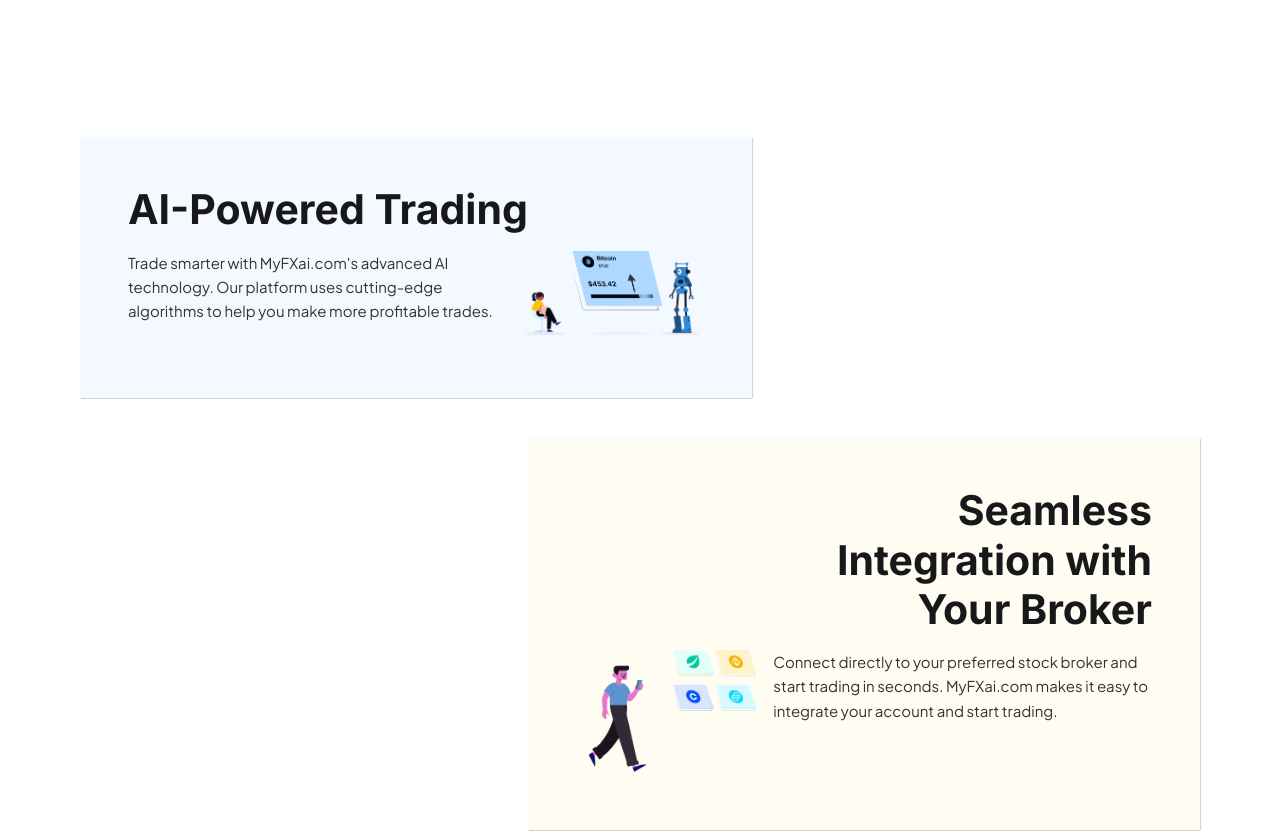
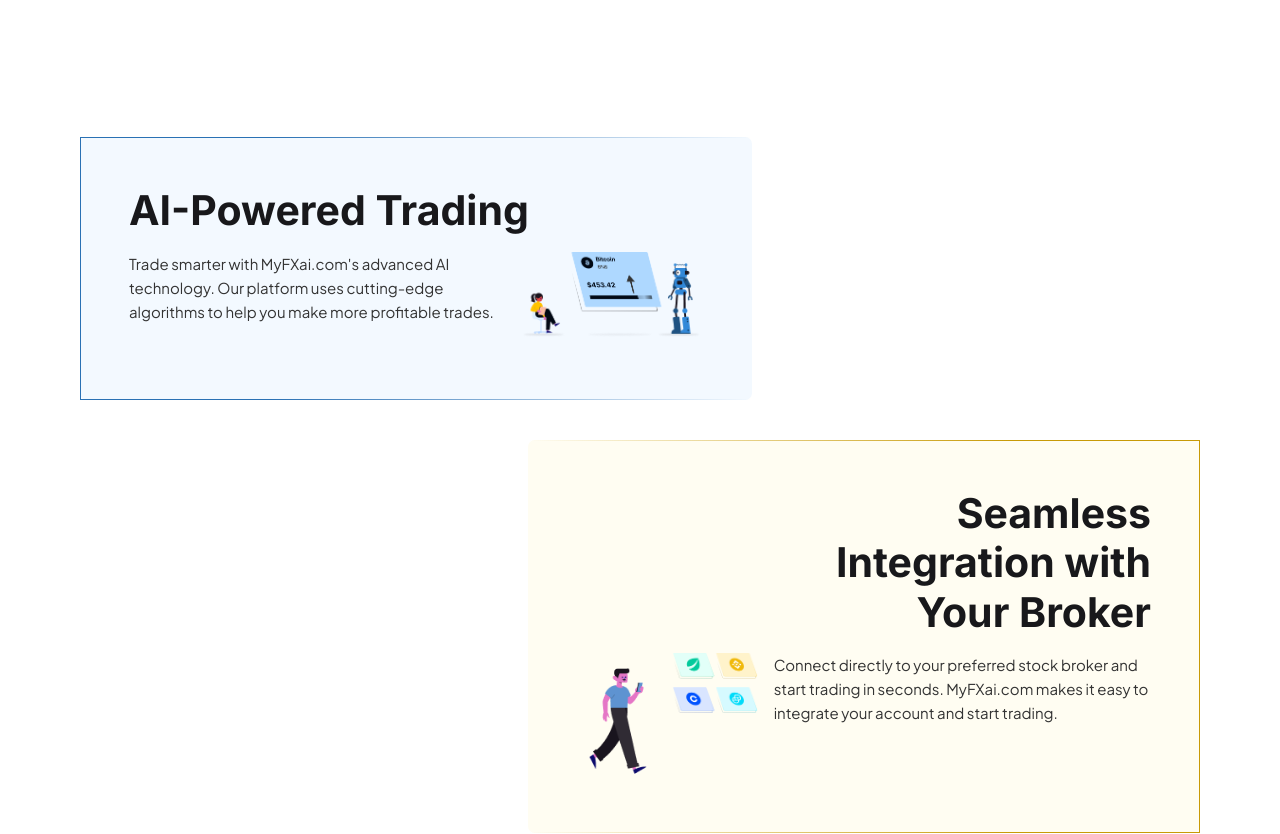
Before and after one commit to AyoMoses1/myfxai, a React (Create React App) app: page / in a window 1280 px wide. Shown: the part 1000-1834 px from the top of the page. Built offline with nearby package versions, Linux system fonts and the light colour scheme; a web font is replaced by a local one.

Commit message:
Resolve all styles from the main page

```diff
--- a/src/pages/main/components/Features.tsx
+++ b/src/pages/main/components/Features.tsx
@@ -11,6 +11,7 @@
         content={info.content}
         image={info.image}
         bgColor={info.bgColor}
+        border={info.border}
         float={info.float}
         even={idx % 2 === 0 ? true : false}
       />
--- a/src/pages/main/components/FeaturesCard.tsx
+++ b/src/pages/main/components/FeaturesCard.tsx
@@ -17,6 +17,7 @@
   bgColor: string;
   float: boolean;
   even: boolean;
+  border: string;
 }
 
 const styleEven = {
@@ -34,13 +35,18 @@
   bgColor,
   float,
   even,
+  border,
 }: CustomCardProps) => {
   const { colorMode } = useColorMode();
+
 
   return (
     <StyledBox
       bg={colorMode === 'dark' ? `${bgColor}.dark` : `${bgColor}.light`}
+      color={border}
+      borderRight={float}
       variant="feature"
+      isFloat={float}
       p={12}
       marginBottom={10}
       maxWidth="60%"
@@ -75,6 +81,18 @@
 
 export default FeatureCard;
 
-const StyledBox = styled(Box)`
-  box-shadow: ${(props) => props.bgColor} 1.45px 1.45px 1.4px;
+
+ const StyledBox = styled(Box)`
+  border-radius: 6.81px;
+  background-color: #fffdf2;
+  border: 1.49px solid;
+  border-image: linear-gradient(
+    ${(props) => props.borderRight ? "to left": "to right"},
+    ${(props) => props.color} 28.27%,
+    rgba(255, 255, 255, 0) 100%
+  );
+  border-image-slice: 1;
+  border-image-width: 1px;
+  border-image-outset: 0;
+  border-image-repeat: stretch;
 `;
--- a/src/pages/main/helpers.tsx
+++ b/src/pages/main/helpers.tsx
@@ -79,6 +79,7 @@
     image: trading,
     bgColor: 'mainBlue',
     float: false,
+    border: "#2A71B4"
   },
   {
     title: 'Seamless Integration with Your Broker',
@@ -87,6 +88,7 @@
     image: [man, broker],
     bgColor: 'mainYellow',
     float: true,
+    border: "#C89A07"
   },
   {
     title: 'Real-Time Market Data',
@@ -95,6 +97,7 @@
     image: [data1, data2, data3, data4],
     bgColor: 'mainPink',
     float: false,
+    border: "#882B4F"
   },
   {
     title: 'Advanced Security Features',
@@ -103,6 +106,7 @@
     image: security,
     bgColor: 'mainGrey',
     float: true,
+    border: "#000000"
   },
   {
     title: 'Customer Support',
@@ -111,6 +115,7 @@
     image: support,
     bgColor: 'mainGreen',
     float: false,
+    border: "#1D6644"
   },
 ];
 
```
